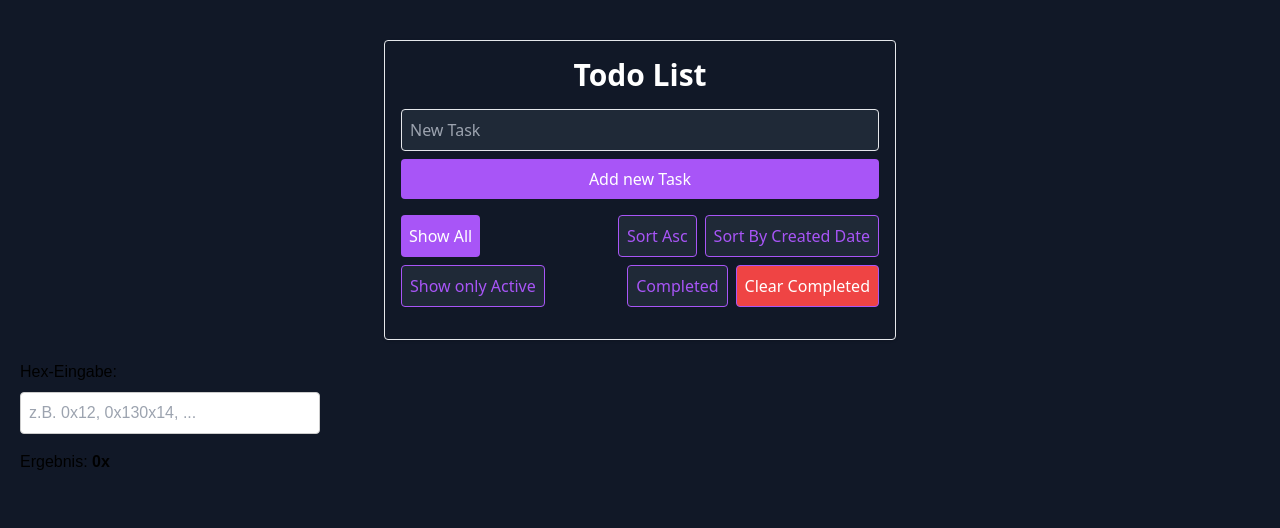
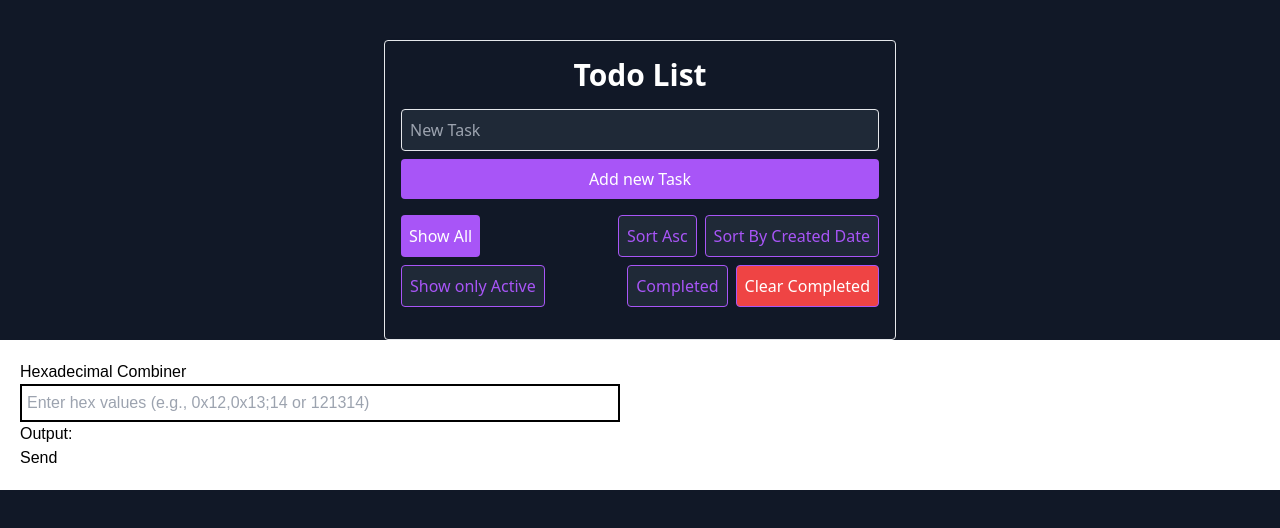
Before and after one commit to jack-geronimo/todo-app, a React (Create React App) app: page / in a window 1280 px wide. Shown: the top 528 px of the page. Built offline with nearby package versions, Linux system fonts and the light colour scheme.

Commit message:
feature: implement HexCombiner component + cypress tests

```diff
--- a/src/App.tsx
+++ b/src/App.tsx
@@ -6,7 +6,9 @@ const App: React.FC = () => {
     return (
         <div className="App">
             <TaskList />
+            <div style={{backgroundColor: "white"}} >
             <HexCombiner />
+            </div>
         </div>
     );
 };
--- a/src/components/HexCombiner/HexCombiner.tsx
+++ b/src/components/HexCombiner/HexCombiner.tsx
@@ -1,49 +1,81 @@
-import React, { useState } from 'react';
+import React, {useState} from 'react';
 
 const HexCombiner: React.FC = () => {
     const [input, setInput] = useState('');
-    const [output, setOutput] = useState('0x');
+    const [output, setOutput] = useState('');
+    const [error, setError] = useState(false);
 
-    const combineHexValues = (input: string): string => {
-        const cleanedInput = input.replace(/\s|,/g, '');
-        const matches = cleanedInput.match(/0x[0-9a-fA-F]+/g);
+    function combineHexValues(input: string): string {
 
-        if (!matches) {
-            return '0x';
+        if (input.trim() === '') {
+            setError(false);
+            return '';
         }
 
-        const combinedHex = matches.map(hex => hex.slice(2)).join('');
-        return `0x${combinedHex}`;
+        // Match valid two-digit hex values with optional "0x" prefix
+        const hexPattern = /(?:0x)?([0-9A-Fa-f]{2})/g;
+        let match;
+        const hexValues = [];
+
+        // Extract all valid hex values
+        while ((match = hexPattern.exec(input)) !== null) {
+            hexValues.push(match[1]);
+        }
+
+        // Remove all valid hex values and allowed separators
+        const leftover = input
+            .replace(hexPattern, '')
+            .replace(/[,;\s]+/g, '').trim();
+
+        if (hexValues.length === 0 || leftover.length > 0) {
+            setError(true);
+            return '';
+        }
+
+        setError(false);
+        return `0x${hexValues.join('')}`;
+    }
+
+    const handleInputChange = (event: React.ChangeEvent<HTMLInputElement>) => {
+        const value = event.target.value;
+        setInput(value);
+        const result = combineHexValues(value);
+        setOutput(result);
     };
 
-    const handleInputChange = (e: React.ChangeEvent<HTMLInputElement>) => {
-        const value = e.target.value;
-        setInput(value);
-        setOutput(combineHexValues(value));
+
+    const handleSubmit = () => {
+        if (isValidHexEntry()) {
+            alert(`Valid Hex Sequence Sent: ${output}`);
+        }
     };
 
+    const isValidHexEntry = (): boolean => !error && output.trim() !== '';
+
     return (
-        <div style={{ fontFamily: 'Arial, sans-serif', padding: '20px' }}>
-            <label htmlFor="hexInput" style={{ display: 'block', marginBottom: '8px' }}>
-                Hex-Eingabe:
-            </label>
-            <input
-                id="hexInput"
-                type="text"
-                value={input}
-                onChange={handleInputChange}
-                placeholder="z.B. 0x12, 0x130x14, ..."
-                style={{
-                    padding: '8px',
-                    width: '300px',
-                    border: '1px solid #ccc',
-                    borderRadius: '4px',
-                    marginBottom: '16px',
-                }}
+        <div style={{fontFamily: 'Arial', padding: '20px'}}>
+            <h2>Hexadecimal Combiner</h2>
+            <input id={'hexInput'}
+                   type="text"
+                   value={input}
+                   onChange={handleInputChange}
+                   placeholder="Enter hex values (e.g., 0x12,0x13;14 or 121314)"
+                   style={{
+                       border: error ? '2px solid red' : '2px solid black',
+                       padding: '5px',
+                       width: '600px',
+                   }}
             />
-            <p>
-                Ergebnis: <span style={{ fontWeight: 'bold' }}>{output}</span>
-            </p>
+            {error &&
+                <p id={'errorContainer'} style={{color: 'red'}}>Invalid input. Ensure all hex values are two digits and separated correctly.</p>}
+            <p id={'resultContainer'}>Output: {output}</p>
+            <button onClick={handleSubmit} disabled={!isValidHexEntry()}>
+                Send
+            </button>
+
+            {/*            <Button active onClick={() => handleSubmit()} className="w-full mt-2">
+                Add new Task
+            </Button>*/}
         </div>
     );
 };
--- a/tsconfig.json
+++ b/tsconfig.json
@@ -22,5 +22,6 @@
   },
   "include": [
     "src"
-  ]
+  ],
+  "types": ["cypress"]
 }
```
Also changed, not shown: package.json (+6 -1 lines), 1 other file (tests, documents, lock files or other folders).
